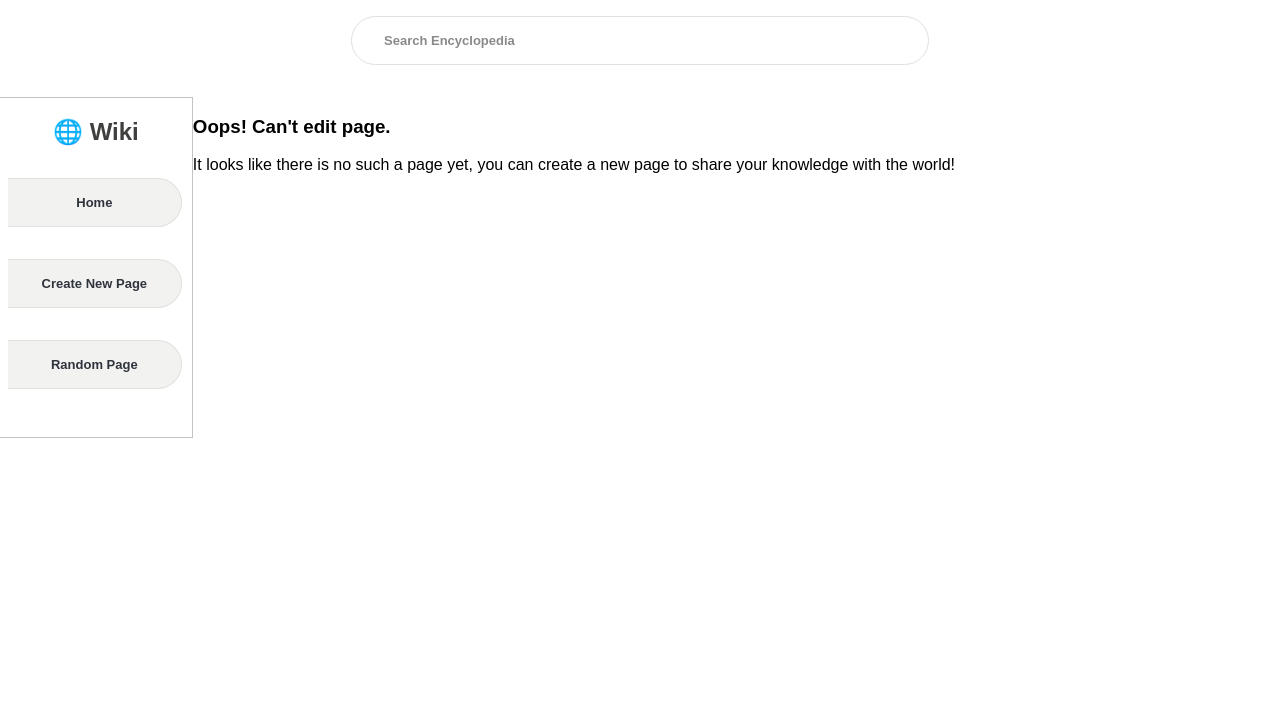
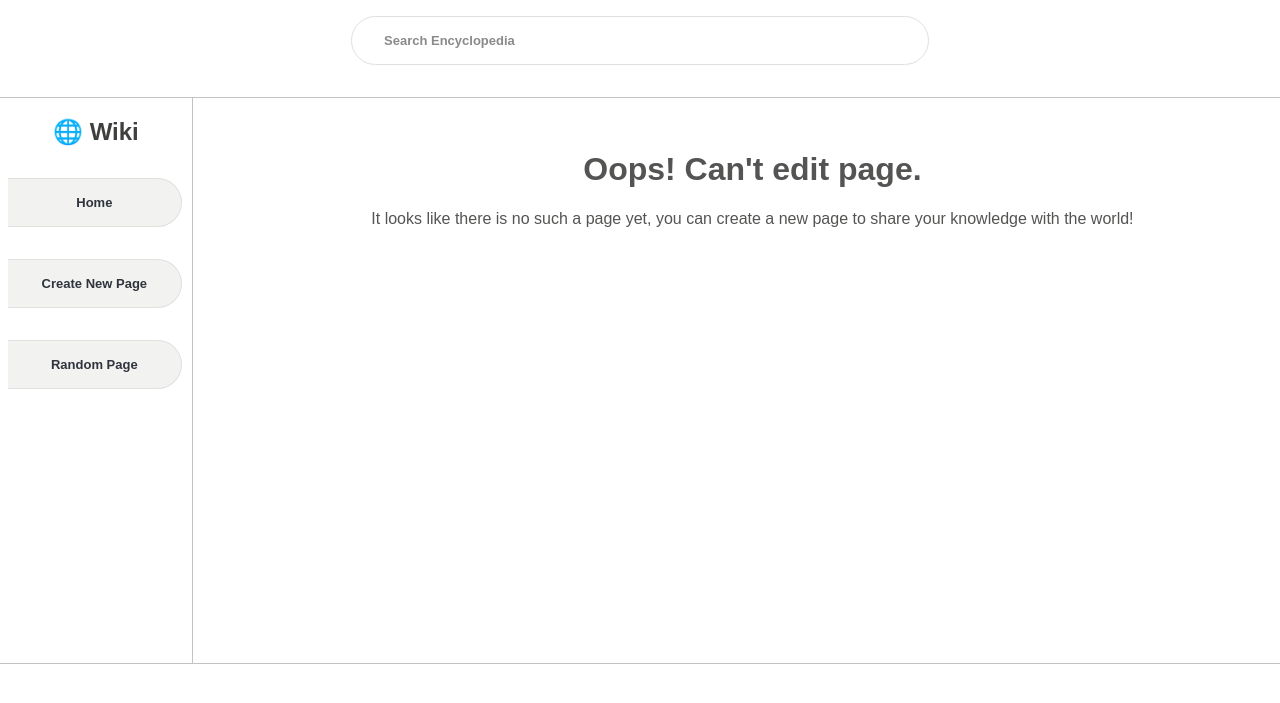
Before and after one commit to voizlav/CS50W, a Django app: page /edit/1 in a window 1280 px wide. Shown: the top 703 px of the page. Run offline with Django 3.2, Linux system fonts and the light colour scheme.

Commit message:
Update edit template

```diff
--- a/wiki/encyclopedia/templates/encyclopedia/edit.html
+++ b/wiki/encyclopedia/templates/encyclopedia/edit.html
@@ -5,23 +5,35 @@
 {% endblock %}
 
 {% block body %}
-    {% if error %}
-    <div class="wrap-error">
-        <h3>{{ error }}</h3>
+    {% if not_found %}
+    <div class="wrap-index">
+        <div class="wrap-notfound">
+            <h1>Oops! Can't edit page.</h1>
+            <p>It looks like there is no such a page yet, you can create a new page to share your knowledge with the world!</p>
+        </div>
+    </div>
+    {% else %}
+    <div class="wrap-new">
+        <div class="wrap-heading-new">
+            <h1>Edit {{ form.title.value }} Page</h1>
+        </div>
+        <div class="wrap-new-form">
+            <form action="{% url 'edit' form.title.value %}" method="post">
+                {% if error %}
+
+                <span class="wrap-error">{{ error }}</span>
+
+                {% endif %}
+                {% csrf_token %}
+                {{ form }}
+                <div class="wrap-button">
+                    <input type="submit" value="Save Page">
+                </div>
+            </form>
+        </div>
     </div>
     {% endif %}
-    {% if not_found %}
-    <h3>Oops! Can't edit page.</h3>
-    <p>It looks like there is no such a page yet, you can create a new page to share your knowledge with the world!</p>
-    {% else %}
-    <h1>Edit {{ form.title.value }} Page</h1>
-    <form action="{% url 'edit' form.title.value %}" method="post">
-        {% csrf_token %}
-        {{ form.as_div }}
-        <div class="button-new">
-            <input type="submit" value="Save">
-        </div>
-    </form>
-    {% endif %}
-
+    <script>
+        autosize(document.querySelector("textarea"))
+    </script>
 {% endblock %}
```
